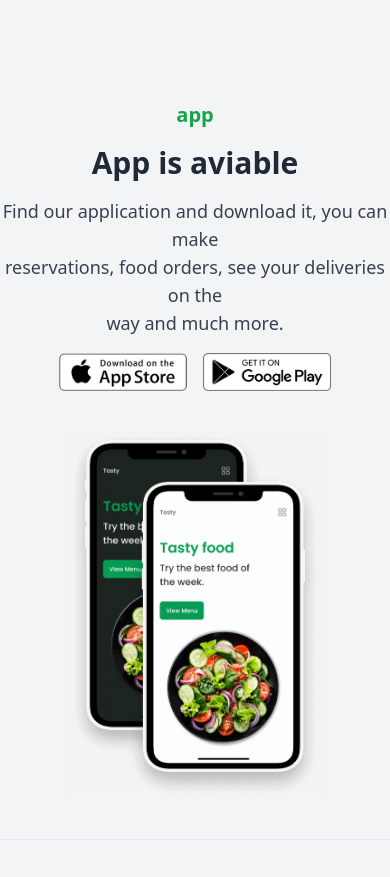
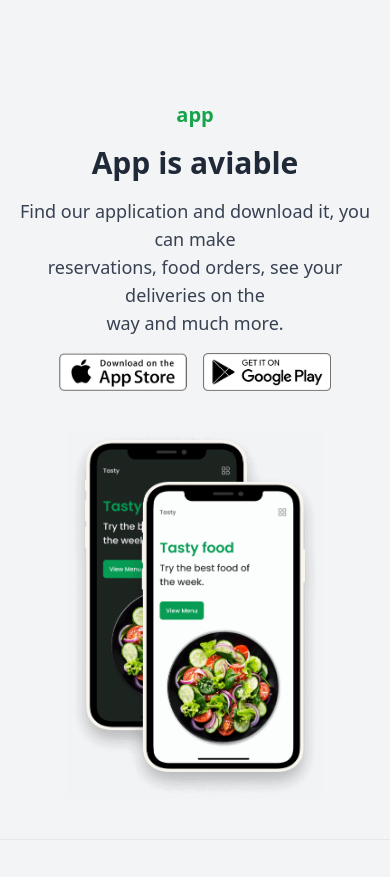
Before and after one commit to GabrielD3Vsilva/landing-page-restaurante-com-tailwind, a plain HTML site: page index.html in a window 390 px wide. Shown: the part 4073-4950 px from the top of the page. Drawn offline with nearby package versions, Linux system fonts and the light colour scheme.

Commit message:
update in the menu section

```diff
--- a/index.html
+++ b/index.html
@@ -201,7 +201,7 @@
                 <img src="assets/img/movil-app.png" alt="cellphone image" class=" md:w-96 w-64">
             </div>
 
-            <div class="flex gap-4 flex-col text-center md:text-start">
+            <div class="flex gap-4 flex-col text-center md:text-start px-4">
                 <h2 class="text-green-600 font-black text-xl">app</h2>
                 <h3 class="text-3xl font-black text-gray-800">App is aviable</h3>
 
```
